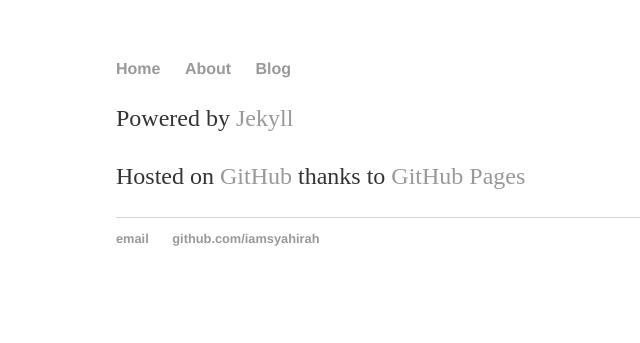
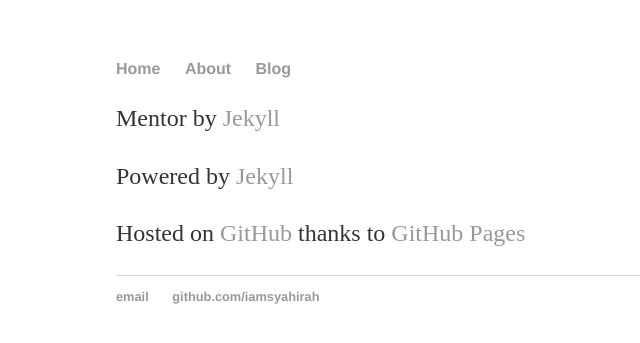
Before and after one commit to iamsyahirah/iamsyahirah.github.io, a Jekyll site: the page built from about/index.html, in a window 1280 px wide. Shown: the top 343 px of the page, without its empty margins (76-716 px from the left). Built offline with Jekyll 4.4.1, drawn with Linux system fonts in a browser that asks for light colours.

Commit message:
Update index.html

```diff
--- a/about/index.html
+++ b/about/index.html
@@ -5,7 +5,7 @@ description: Credits and information about the website iamsyahirah.github.io
 ---
 
   <div class="about">
-
+        <p>Mentor by <a href="http://jmcglone.com/guides/github-pages/" title="A Guide to Creating and Hosting a Personal Website on Github">Jekyll</a><p>
         <p>Powered by <a href="http://jekyllrb.com/" title="Jekyll">Jekyll</a><p>
         <p>Hosted on <a href="http://github.com/iamsyahirah/iamsyahirah.github.io" title="This site hosted on GitHub">GitHub</a> thanks to <a href="http://pages.github.com/" title="GitHub Pages">GitHub Pages</a></p>
 
```
